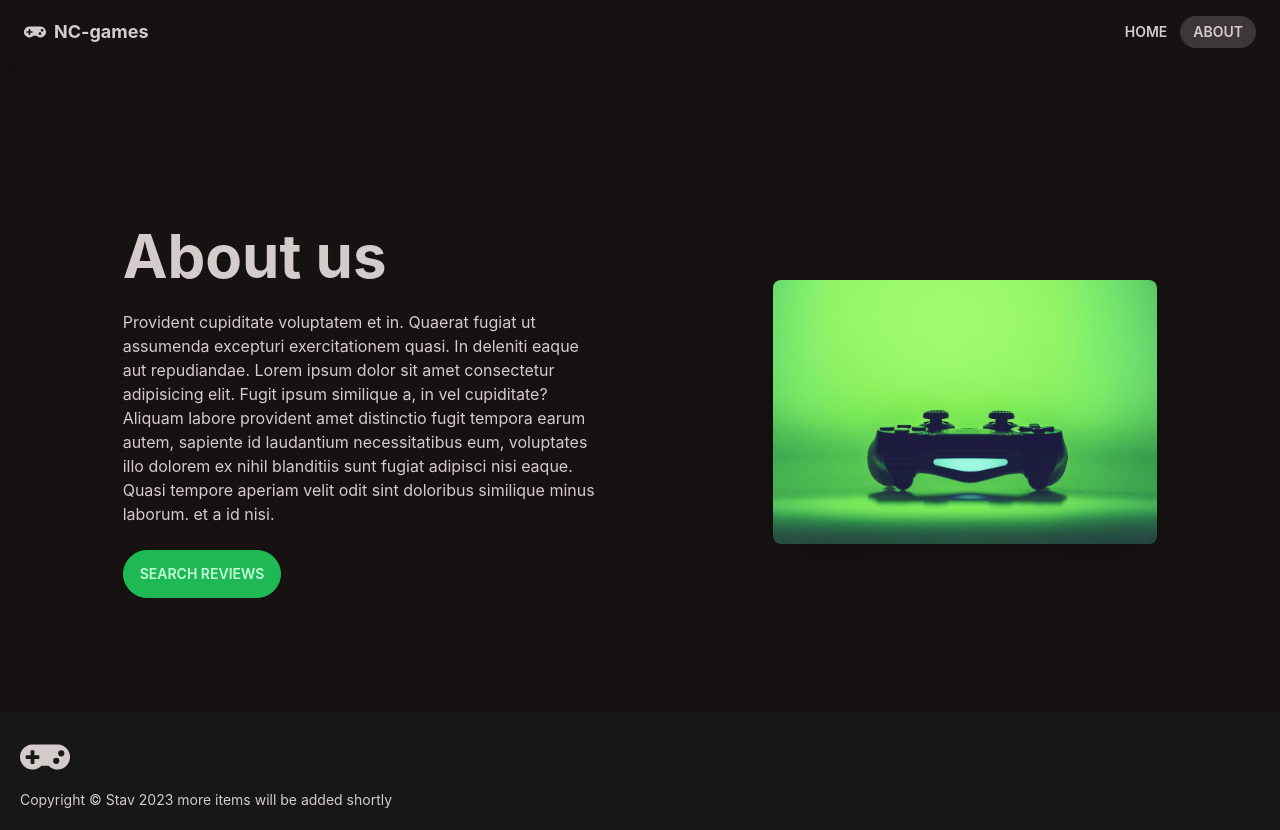
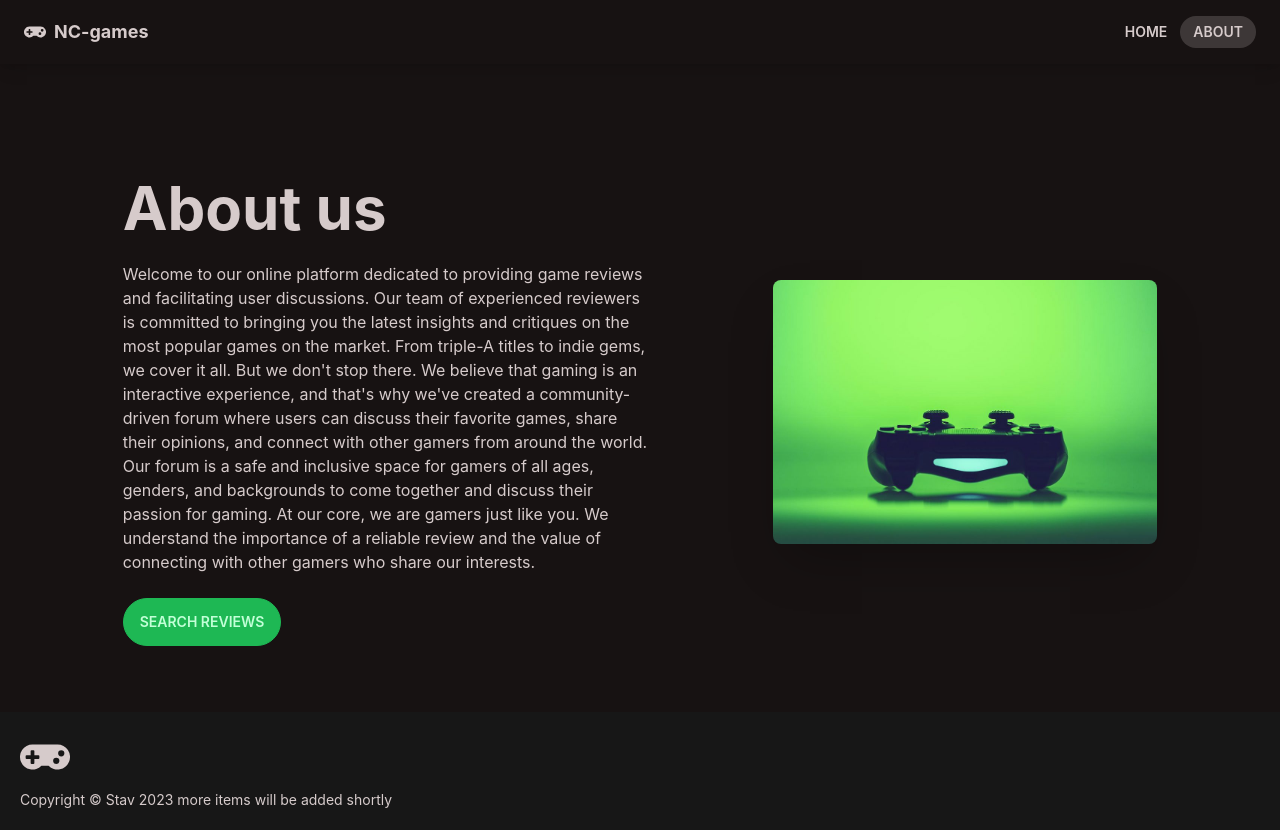
Before and after one commit to stevef24/fe-nc-games, a React (Create React App) app: page /about in a window 1280 px wide. Built offline with nearby package versions, Linux system fonts and the light colour scheme.

Commit message:
minor changes to the about page

```diff
--- a/src/pages/About.jsx
+++ b/src/pages/About.jsx
@@ -17,15 +17,21 @@ const About = () => {
 					/>
 					<section>
 						<h1 className="text-6xl font-bold ">About us</h1>
-						<p className="w-3/4 py-6 ">
-							Provident cupiditate voluptatem et in. Quaerat fugiat ut assumenda
-							excepturi exercitationem quasi. In deleniti eaque aut repudiandae.
-							Lorem ipsum dolor sit amet consectetur adipisicing elit. Fugit
-							ipsum similique a, in vel cupiditate? Aliquam labore provident
-							amet distinctio fugit tempora earum autem, sapiente id laudantium
-							necessitatibus eum, voluptates illo dolorem ex nihil blanditiis
-							sunt fugiat adipisci nisi eaque. Quasi tempore aperiam velit odit
-							sint doloribus similique minus laborum. et a id nisi.
+						<p className="w-5/6 py-6 ">
+							Welcome to our online platform dedicated to providing game reviews
+							and facilitating user discussions. Our team of experienced
+							reviewers is committed to bringing you the latest insights and
+							critiques on the most popular games on the market. From triple-A
+							titles to indie gems, we cover it all. But we don't stop there. We
+							believe that gaming is an interactive experience, and that's why
+							we've created a community-driven forum where users can discuss
+							their favorite games, share their opinions, and connect with other
+							gamers from around the world. Our forum is a safe and inclusive
+							space for gamers of all ages, genders, and backgrounds to come
+							together and discuss their passion for gaming. At our core, we are
+							gamers just like you. We understand the importance of a reliable
+							review and the value of connecting with other gamers who share our
+							interests.
 						</p>
 						<NavLink to="/home" className="btn btn-primary">
 							Search reviews
```
